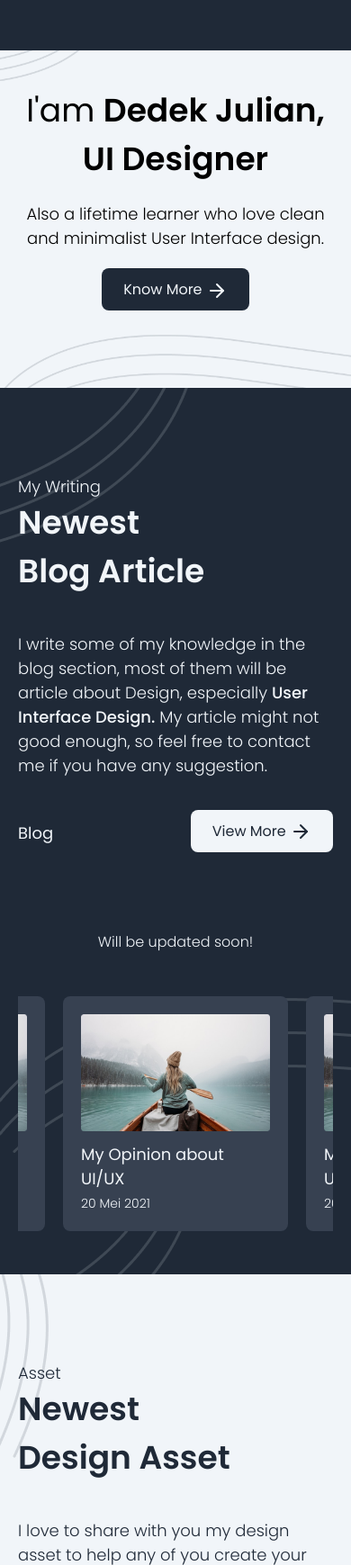
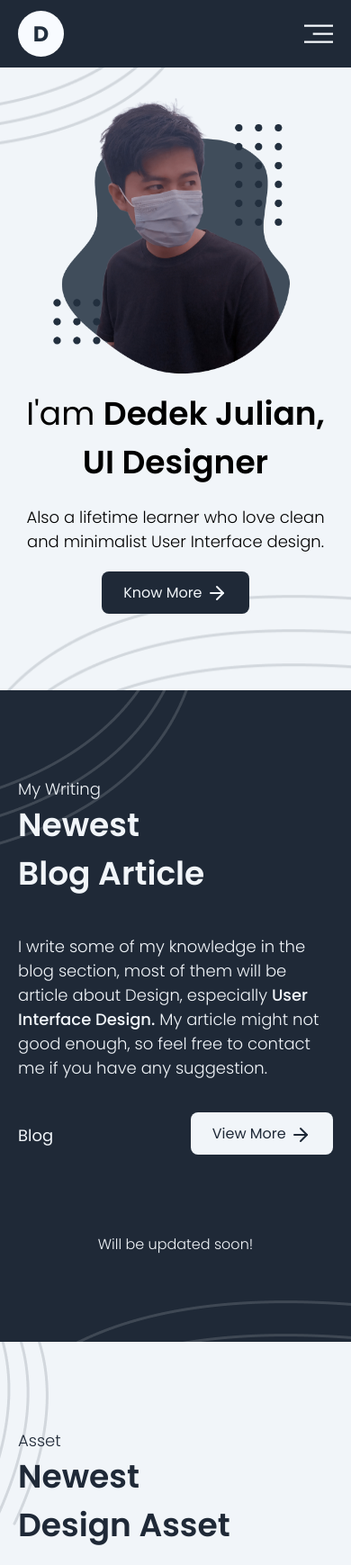
Before and after one commit to dedekj26/dedekj26.github.io, a plain HTML site: page index.html in a window 390 px wide. Shown: the top 1739 px of the page at 90% size. Drawn offline with nearby package versions, Linux system fonts and the light colour scheme.

Commit message:
fix some bug

```diff
--- a/index.html
+++ b/index.html
@@ -17,7 +17,7 @@
             <div class="container mx-auto">
                 <nav class="flex flex-stretch items-center py-3">
                     <div class="w-56 flex items-center">
-                        <img src="../dist/img/brand.svg" alt="">
+                        <img src="img/brand.svg" alt="">
                     </div>
 
                     <div class="w-full"></div>
@@ -42,7 +42,7 @@
                         <ul class="flex items-center">
                             <li class="ml-6 block md:hidden">
                                 <button class="menu-toggler relative flex items-center justify-center w-8 h-8 text-black hover:text-white focus:outline-none">
-                                    <img src="../dist/img/burger_menu.svg" alt="">
+                                    <img src="img/burger_menu.svg" alt="">
                                 </button>
                             </li>
                         </ul>
@@ -56,7 +56,7 @@
             <div class="container mx-auto">
                 <nav class="flex flex-stretch items-center py-3">
                     <div class="w-56 flex items-center">
-                        <img src="../dist/img/brand.svg" alt="">
+                        <img src="img/brand.svg" alt="">
                     </div>
 
                     <div class="w-full"></div>
@@ -65,7 +65,7 @@
                         <ul class="flex items-center">
                             <li class="ml-6 block">
                                 <button class="menu-close relative flex items-center justify-center w-8 h-8">
-                                    <img src="../dist/img/burger_close.svg" alt="">
+                                    <img src="img/burger_close.svg" alt="">
                                 </button>
                             </li>
                         </ul>
@@ -114,7 +114,7 @@
                     </div>
 
                     <div class="w-full">
-                        <img class="" src="../dist/img/hero.png" alt="">
+                        <img class="" src="img/hero.png" alt="">
                     </div>
                 </div>
             </div>
@@ -160,22 +160,6 @@
                 <div class="w-full py-12 text-slate-100 font-light text-center">
                     Will be updated soon!
                 </div>
-
-                <div class="owl-carousel">
-                    <div class="item transition duration-300 ease-in-out card bg-gray-700 p-5 rounded-lg">
-                        <img src="img/thumbnail.png" alt="">
-
-                        <p class="mt-3 text-slate-100 transition duration-300 ease-in-out hover:text-yellow-400 text-sm md:text-md">
-                            <a href="#" class="">
-                                My Opinion about UI/UX
-                            </a>
-                        </p>
-
-                        <p class="mt-1 text-xs md:text-sm font-light text-slate-100">
-                            20 Mei 2021
-                        </p>
-                    </div>
-                </div>
             </div>
         </div>
         <!-- End Blog -->
@@ -218,22 +202,6 @@
 
                 <div class="w-full py-12 text-gray-800 font-light text-center">
                     Will be updated soon!
-                </div>
-
-                <div class="owl-carousel">
-                    <div class="item transition duration-300 ease-in-out card bg-slate-200 p-5 rounded-lg">
-                        <img src="img/thumbnail.png" alt="">
-
-                        <p class="mt-3 text-gray-800 transition duration-300 ease-in-out hover:text-blue-800 text-sm md:text-md">
-                            <a href="#" class="">
-                                My Opinion about UI/UX
-                            </a>
-                        </p>
-
-                        <p class="mt-1 text-xs md:text-sm font-light text-gray-800">
-                            20 Mei 2021
-                        </p>
-                    </div>
                 </div>
             </div>
         </div>
```
